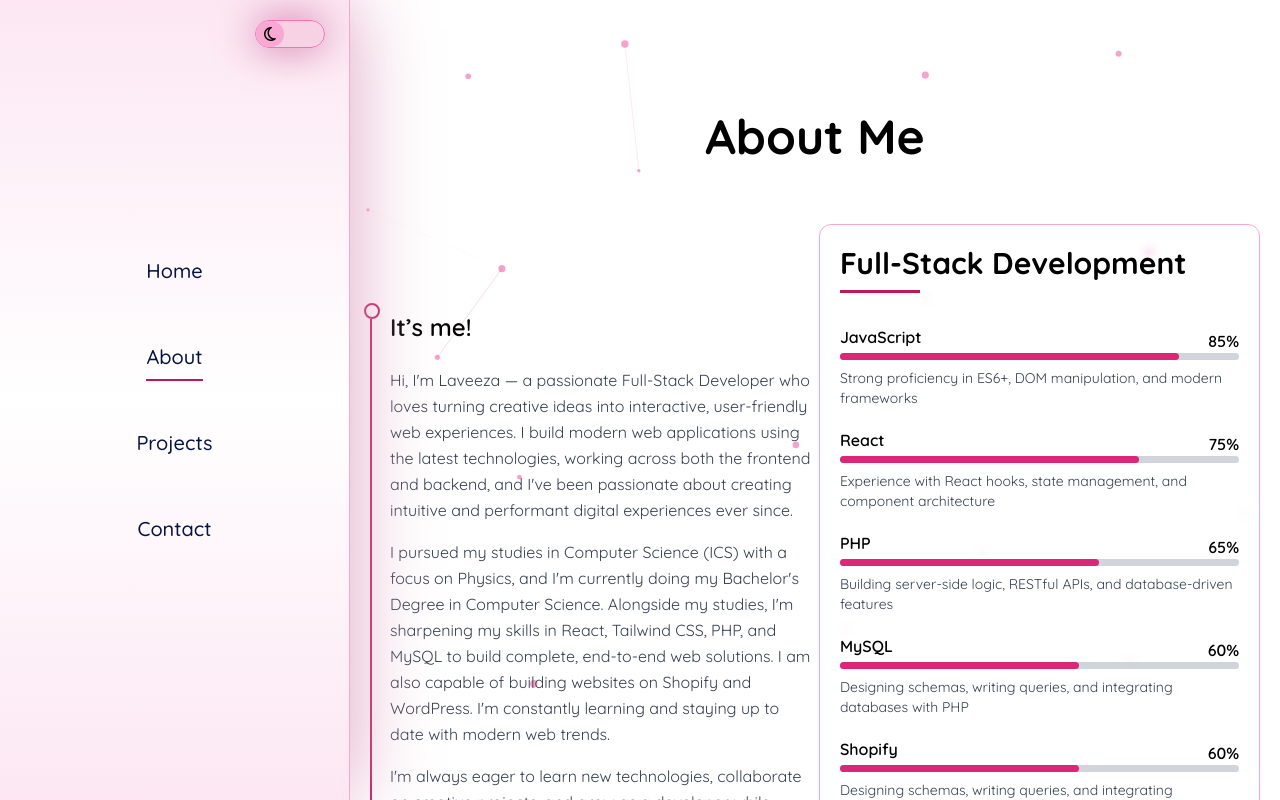
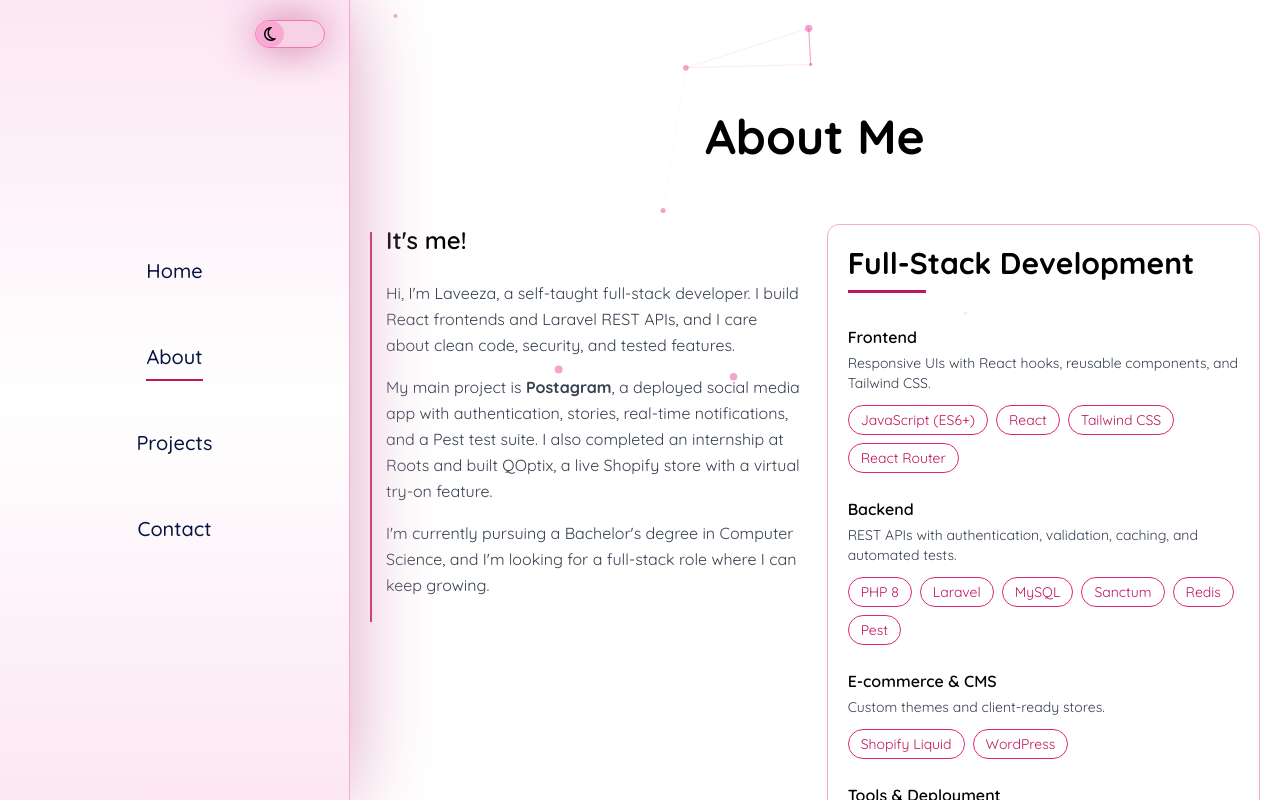
Before and after one commit to Lveeza/laveeza-portfolio, a React (Vite) app: page /about in a window 1280 px wide. Shown: the top 800 px of the page. Built offline with nearby package versions, Linux system fonts and the light colour scheme.

Commit message:
feat: add Postagram project and update particle background configuration and components

```diff
--- a/src/App.jsx
+++ b/src/App.jsx
@@ -1,4 +1,4 @@
-
+import { lazy, Suspense, useContext, useEffect, useState } from 'react'
 import { Routes, Route, useLocation } from 'react-router-dom'
 import PageTransition from './components/PageTransition'
 import Home from './components/Home'
@@ -6,12 +6,22 @@ import About from './components/About'
 import Projects from './components/Projects'
 import Contact from './components/Contact'
 import SideHeader from './components/SideHeader'
-import { useContext } from 'react'
 import { ThemeContext, ThemeProvider } from './contexts/ThemeContext'
+
+const ParticlesBackground = lazy(() => import('./components/ParticlesBackground'))
 
 function AppContent() {
   const location = useLocation()
   const [isDark] = useContext(ThemeContext)
+  const [showParticles, setShowParticles] = useState(false)
+
+  useEffect(() => {
+    const reduceMotion = window.matchMedia('(prefers-reduced-motion: reduce)').matches
+    const isSmallScreen = window.matchMedia('(max-width: 767px)').matches
+    if (reduceMotion || isSmallScreen) return
+    const id = setTimeout(() => setShowParticles(true), 500)
+    return () => clearTimeout(id)
+  }, [])
 
   return (
     <>
@@ -21,6 +31,19 @@ function AppContent() {
           isDark ? 'bg-[#111827]' : 'bg-[#fff]'
         }`}
       >
+        {/* Particles: mounted once, never re-created on route change */}
+        <div
+          className="pointer-events-none fixed inset-y-0 right-0 left-0 z-0 laptop:left-[280px] xl:left-[350px]"
+          aria-hidden="true"
+        >
+          {showParticles && (
+            <Suspense fallback={null}>
+              <ParticlesBackground />
+            </Suspense>
+          )}
+        </div>
+
+        <div className="relative z-10 w-full">
           <PageTransition>
             <Routes location={location} key={location.pathname}>
               <Route path="/" element={<Home />} />
@@ -29,6 +52,7 @@ function AppContent() {
               <Route path="/contact" element={<Contact />} />
             </Routes>
           </PageTransition>
+        </div>
       </main>
     </>
   )
--- a/src/components/About.jsx
+++ b/src/components/About.jsx
@@ -1,123 +1,91 @@
-import ParticlesBackground from './ParticlesBackground'
+import { useContext } from 'react'
 import { ThemeContext } from '../contexts/ThemeContext'
-import { useContext } from 'react'
+
+const SKILL_GROUPS = [
+  {
+    title: 'Frontend',
+    summary: 'Responsive UIs with React hooks, reusable components, and Tailwind CSS.',
+    items: ['JavaScript (ES6+)', 'React', 'Tailwind CSS', 'React Router'],
+  },
+  {
+    title: 'Backend',
+    summary: 'REST APIs with authentication, validation, caching, and automated tests.',
+    items: ['PHP 8', 'Laravel', 'MySQL', 'Sanctum', 'Redis', 'Pest'],
+  },
+  {
+    title: 'E-commerce & CMS',
+    summary: 'Custom themes and client-ready stores.',
+    items: ['Shopify Liquid', 'WordPress'],
+  },
+  {
+    title: 'Tools & Deployment',
+    summary: 'Version control, API testing, and production deployment.',
+    items: ['Git & GitHub', 'Docker', 'Postman', 'Railway'],
+  },
+]
 
 export default function About() {
-  const skills = [
-    {
-      name: 'JavaScript',
-      level: 85,
-      description:
-        'Strong proficiency in ES6+, DOM manipulation, and modern frameworks',
-    },
-    {
-      name: 'React',
-      level: 75,
-      description:
-        'Experience with React hooks, state management, and component architecture',
-    },
-    {
-      name: 'PHP',
-      level: 65,
-      description:
-        'Building server-side logic, RESTful APIs, and database-driven features',
-    },
-    {
-      name: 'MySQL',
-      level: 60,
-      description:
-        'Designing schemas, writing queries, and integrating databases with PHP',
-    },
-    {
-      name: 'Shopify',
-      level: 60,
-      description:
-        'Designing schemas, writing queries, and integrating databases with PHP',
-    },
-    {
-      name: 'Wordpress',
-      level: 60,
-      description:
-        'Designing schemas, writing queries, and integrating databases with PHP',
-    },
-
-  ]
-
   const [isDark] = useContext(ThemeContext)
+  const heading = isDark ? 'text-[#f5f5f5]' : 'text-black'
+  const body = isDark ? 'text-gray-300' : 'text-gray-700'
 
   return (
-    <section className="relative flex min-h-screen w-full items-center justify-center overflow-hidden px-5 py-28">
-      <ParticlesBackground />
-
-      <div className="relative z-10 flex flex-col items-center justify-center text-black">
-        <h1
-          className={` ${isDark ? 'text-[#f5f5f5]' : 'text-[#000]'} text-center text-4xl font-bold laptop:text-5xl`}
-        >
+    <section className="relative flex min-h-dvh w-full items-center justify-center px-5 py-28">
+      <div className="relative z-10 w-full max-w-6xl">
+        <h1 className={`text-center text-4xl font-bold laptop:text-5xl ${heading}`}>
           About Me
         </h1>
 
-        <div className="mx-auto mt-16 flex w-full max-w-6xl flex-col items-center gap-5 laptop:flex-row laptop:gap-2">
-          <div className="relative w-full pl-3 xl:pl-5 before:absolute before:left-0 before:top-2 before:h-full before:w-[2px] before:bg-pink-700 before:content-[''] after:absolute after:-top-2 after:left-[-6px] after:h-4 after:w-4 after:rounded-full after:border-[2px] after:border-pink-700 after:bg-transparent after:content-[''] laptop:w-1/2">
-            <h4
-              className={`mb-6 ${isDark ? 'text-[#f5f5f5]' : 'text-[#000]'} text-2xl font-semibold`}
-            >
-              It’s me!
-            </h4>
-
-            <p
-              className={`mb-4 leading-relaxed ${isDark ? 'text-gray-300' : 'text-gray-700'}`}
-            >
-              Hi, I'm Laveeza — a passionate Full-Stack Developer who loves turning creative ideas into interactive, user-friendly web experiences. I build modern web applications using the latest technologies, working across both the frontend and backend, and I've been passionate about creating intuitive and performant digital experiences ever since.
+        <div className="mt-16 flex flex-col items-start gap-8 laptop:flex-row laptop:gap-6">
+          {/* Story */}
+          <div className="relative w-full pl-4 laptop:w-1/2 before:absolute before:left-0 before:top-2 before:h-full before:w-[2px] before:bg-pink-700 before:content-['']">
+            <h2 className={`mb-6 text-2xl font-semibold ${heading}`}>It's me!</h2>
+            <p className={`mb-4 leading-relaxed ${body}`}>
+              Hi, I'm Laveeza, a self-taught full-stack developer. I build React
+              frontends and Laravel REST APIs, and I care about clean code, security,
+              and tested features.
             </p>
-
-            <p
-              className={`mb-4 leading-relaxed ${isDark ? 'text-gray-300' : 'text-gray-700'}`}
-            >
-              I pursued my studies in Computer Science (ICS) with a focus on Physics, and I'm currently doing my Bachelor's Degree in Computer Science. Alongside my studies, I'm sharpening my skills in React, Tailwind CSS, PHP, and MySQL to build complete, end-to-end web solutions. I am also capable of building websites on Shopify and WordPress. I'm constantly learning and staying up to date with modern web trends.
+            <p className={`mb-4 leading-relaxed ${body}`}>
+              My main project is <strong>Postagram</strong>, a deployed social media
+              app with authentication, stories, real-time notifications, and a
+              Pest test suite. I also completed an internship at Roots and built
+              QOptix, a live Shopify store with a virtual try-on feature.
             </p>
-
-            <p
-              className={`mb-4 leading-relaxed ${isDark ? 'text-gray-300' : 'text-gray-700'}`}
-            >
-              I'm always eager to learn new technologies, collaborate on creative projects, and grow as a developer while building impactful web experiences.
+            <p className={`mb-4 leading-relaxed ${body}`}>
+              I'm currently pursuing a Bachelor's degree in Computer Science, and I'm
+              looking for a full-stack role where I can keep growing.
             </p>
           </div>
 
+          {/* Skills */}
           <div
-            className={`w-full rounded-xl border border-pink-300 laptop:w-1/2 ${isDark ? 'text-[#f5f5f5]' : 'text-[#000]'} ${isDark ? 'bg-[#2d1b2e]' : 'bg-white/40'} p-5 shadow-sm backdrop-blur-sm`}
+            className={`w-full rounded-xl border border-pink-300 p-5 shadow-sm laptop:w-1/2 ${
+              isDark ? 'bg-[#2d1b2e]/90 text-[#f5f5f5]' : 'bg-white/70 text-black'
+            }`}
           >
-            <div data-aos="fade-up" data-aos-delay="200">
-              <h3
-                className={`relative pb-3 text-2xl font-bold after:absolute after:bottom-0 after:left-0 after:h-[3px] after:w-[20%] after:bg-pink-700 after:transition-all after:duration-500 after:content-[''] xl:text-3xl`}
-              >
-                Full-Stack Development
-              </h3>
+            <h2 className="relative pb-3 text-2xl font-bold xl:text-3xl after:absolute after:bottom-0 after:left-0 after:h-[3px] after:w-1/5 after:bg-pink-700 after:content-['']">
+              Full-Stack Development
+            </h2>
 
-              <div className="mt-8 flex flex-col gap-5">
-                {skills.map((skill, index) => (
-                  <div key={index}>
-                    <h4 className="-mb-5 text-base font-semibold">
-                      {skill.name}
-                    </h4>
-
-                    <div className="flex flex-col items-end font-semibold">
-                      <span>{skill.level}%</span>
-                      <div className="h-[7px] w-full rounded-md bg-gray-300">
-                        <div
-                          className="h-[7px] rounded-md bg-pink-600 transition-all duration-500"
-                          style={{ width: `${skill.level}%` }}
-                        ></div>
-                      </div>
-                    </div>
-
-                    <p
-                      className={`mt-2 text-sm ${isDark ? 'text-gray-400' : 'text-gray-700'}`}
-                    >
-                      {skill.description}
-                    </p>
-                  </div>
-                ))}
-              </div>
+            <div className="mt-8 flex flex-col gap-6">
+              {SKILL_GROUPS.map((group) => (
+                <div key={group.title}>
+                  <h3 className="text-base font-semibold">{group.title}</h3>
+                  <p className={`mt-1 text-sm ${isDark ? 'text-gray-400' : 'text-gray-700'}`}>
+                    {group.summary}
+                  </p>
+                  <ul className="mt-3 flex flex-wrap gap-2">
+                    {group.items.map((item) => (
+                      <li
+                        key={item}
+                        className={`rounded-full border border-pink-600 px-3 py-1 text-sm ${isDark ? 'text-pink-400' : 'text-pink-700'}`}
+                      >
+                        {item}
+                      </li>
+                    ))}
+                  </ul>
+                </div>
+              ))}
             </div>
           </div>
         </div>
--- a/src/components/ParticlesBackground.jsx
+++ b/src/components/ParticlesBackground.jsx
@@ -4,9 +4,11 @@ import { loadSlim } from '@tsparticles/slim'
 
 
 const OPTIONS = {
+  fullScreen: { enable: false },
   fpsLimit: 60,
   detectRetina: false,
   interactivity: {
+    detectsOn: 'window',
     events: { onHover: { enable: true, mode: 'repulse' } },
     modes: { repulse: { distance: 100, duration: 0.4 } },
   },
--- a/src/components/Projects.jsx
+++ b/src/components/Projects.jsx
@@ -1,143 +1,178 @@
-import ParticlesBackground from './ParticlesBackground'
+import { useContext } from 'react'
+import { ThemeContext } from '../contexts/ThemeContext'
+
+import postagram from '../assets/postgram.png'
 import qoptix from '../assets/qoptix.png'
 import digitalApp from '../assets/DigitalApp.png'
 import quizApp from '../assets/QuizApp.png'
 import countries from '../assets/Countries.png'
 import shoe from '../assets/shoeImg.png'
 
+import darkQoptix from '../assets/qoptix-remove-img.png'
+import darkDigitalApp from '../assets/DigitalApp-removebg-preview.png'
+import darkQuizApp from '../assets/QuizApp-removebg-preview.png'
 import darkCountry from '../assets/Countries-removebg-preview.png'
-import darkDigitalApp from '../assets/DigitalApp-removebg-preview.png'
-import darkQoptix from '../assets/qoptix-remove-img.png'
 import darkShoeApp from '../assets/shoeImg-removebg-preview.png'
-import darkQuizApp from '../assets/QuizApp-removebg-preview.png'
 
-import { ThemeContext } from '../contexts/ThemeContext'
-import { useContext } from 'react'
-
-export default function Projects() {
-  const [isDark] = useContext(ThemeContext)
-
-  const projects = [
+const PROJECTS = [
+  {
+    title: 'Postagram',
+    featured: true,
+    tagline:
+      'A full-stack social media app: Laravel REST API with a React frontend. Users can post photos, videos and text slides, follow people, like, comment, and share 24-hour stories.',
+    highlights: [
+      'Token authentication with Laravel Sanctum, policies, and rate limiting',
+      'N+1-safe API Resources and cursor pagination for infinite scroll',
+      'Queued email and real-time notifications (Redis, Reverb)',
+      'Pest test suite and deployment on Railway',
+    ],
+    image: postagram,
+    DarkImage: postagram,
+    liveUrl: 'https://postgram-frontend.vercel.app',
+    codeUrl: 'https://github.com/Lveeza/postgram-backend',
+    extraLinks: [{ label: 'Frontend code', url: 'https://github.com/Lveeza/postgram-frontend' }],
+    tech: ['Laravel', 'PHP', 'MySQL', 'React', 'Tailwind', 'Redis', 'Pest'],
+  },
   {
     title: 'Qoptix',
     tagline:
-        'A full-stack online store built to deliver a seamless shopping experience. The application features dynamic product listings, responsive design, shopping cart functionality, catogories filter functionality, and a modern UI.',
+      'A live Shopify store for a real client, with a custom Liquid theme, product filtering by category, a cart, and a virtual try-on feature.',
     image: qoptix,
     DarkImage: darkQoptix,
     liveUrl: 'https://qoptix.pk/',
-      codeUrl: 'https://github.com/you/ecommerce-store',
-      tech: ['Javascript', 'Shopify liquid'],
+    tech: ['Shopify Liquid', 'JavaScript', 'CSS'],
   },
   {
     title: 'Digital Marketing App',
     tagline:
-        'A modern, responsive landing-page application designed to showcase digital marketing services and features with engaging visuals and interactive elements. A user can enjoy fully responsive experiance at this website.',
+      'A responsive landing page for a digital marketing service, with interactive sections and a fully mobile-friendly layout.',
     image: digitalApp,
     DarkImage: darkDigitalApp,
     liveUrl: 'https://digital-marketing-apps.netlify.app/',
-      codeUrl: 'https://github.com/you/digital-marketing-app',
     tech: ['React', 'Tailwind', 'HTML'],
   },
   {
     title: 'Quiz App',
     tagline:
-        'An interactive quiz application where users can test their knowledge through multiple-choice questions. It dynamically tracks the score, shows correct answers, and provides a smooth, amd a perfect responsive experience.',
+      'A multiple-choice quiz that tracks your score, shows the correct answers, and works well on every screen size.',
     image: quizApp,
     DarkImage: darkQuizApp,
     liveUrl: 'https://quizappo.netlify.app/',
-      codeUrl: 'https://github.com/you/quiz-app',
     tech: ['JavaScript', 'CSS', 'HTML'],
   },
   {
     title: 'Countries',
     tagline:
-        'A responsive web application built using the REST Countries API that allows users to explore detailed information about countries around the world. Users can search for any country by name, filter by region, and view key details.',
+      'Explore countries with the REST Countries API: search by name, filter by region, and open a detail view for each country.',
     image: countries,
     DarkImage: darkCountry,
     liveUrl: 'https://resttcountriesapi-project.netlify.app/',
-      codeUrl: 'https://github.com/you/piano-app',
-      tech: ['HTML', 'Tailwind', 'React'],
+    tech: ['React', 'Tailwind', 'REST API'],
   },
   {
     title: 'The Shoe Company',
     tagline:
-        'A modern and responsive shoe company website built using HTML, tailwind, and JavaScript. It features a clean design, smooth animations, and showcases stylish footwear collections with an elegant layout.',
+      'A responsive shoe store website with smooth animations and a clean product showcase layout.',
     image: shoe,
     DarkImage: darkShoeApp,
     liveUrl: 'https://shoe-company-website.netlify.app/',
-      codeUrl: 'https://github.com/you/foodie-app',
     tech: ['JavaScript', 'Tailwind', 'HTML'],
   },
 ]
 
+function LinkButton({ href, children, primary }) {
   return (
-    <section className="pc:w-[80%] relative mx-auto flex min-h-screen w-full items-center justify-center overflow-hidden px-3">
-      <ParticlesBackground />
+    <a
+      href={href}
+      target="_blank"
+      rel="noopener noreferrer"
+      className={`rounded-md px-3 py-1.5 text-sm font-semibold transition hover:scale-105 ${
+        primary
+          ? 'bg-pink-600 text-white hover:bg-pink-700'
+          : 'border border-pink-500 text-pink-500 hover:bg-pink-500/10'
+      }`}
+    >
+      {children}
+    </a>
+  )
+}
 
-      <div className="relative z-10 px-4 py-24 laptop:py-12">
-        <h1
-          className={`text-center ${isDark ? 'text-[#f5f5f5]' : 'text-[#000]'} text-3xl font-medium laptop:text-5xl`}
-        >
+export default function Projects() {
+  const [isDark] = useContext(ThemeContext)
+  const heading = isDark ? 'text-[#f5f5f5]' : 'text-black'
+  const body = isDark ? 'text-gray-400' : 'text-gray-600'
+
+  return (
+    <section className="relative mx-auto w-full px-4 py-24 laptop:py-12 pc:w-[80%]">
+      <h1 className={`text-center text-3xl font-medium laptop:text-5xl ${heading}`}>
         My Projects
       </h1>
 
-        <div className="mt-20 grid grid-cols-1 items-center justify-center gap-5 backdrop-blur-sm sm:grid-cols-1 md:grid-cols-2 xl:grid-cols-2 xl:gap-10">
-          {projects.map((p) => (
-            <div
+      <div className="mt-20 grid grid-cols-1 justify-items-center gap-5 md:grid-cols-2 xl:gap-10">
+        {PROJECTS.map((p, index) => (
+          <article
             key={p.title}
-              className={`group relative w-full max-w-[650px] overflow-hidden rounded-2xl border bg-white/5 ${isDark ? 'border-black' : 'border-gray-200 '} ${isDark ? 'shadow-[0_0_30px_#3b3b63]' : 'shadow-[0_0_30px_#f5b3d3]'} transition-all duration-300 ${isDark ? 'hover:shadow-[0_0_40px_#3b3b63]' : 'hover:shadow-[0_0_40px_#d192b1]'}`}
+            className={`group w-full max-w-[650px] overflow-hidden rounded-2xl border bg-white/5 transition-shadow duration-300 ${
+              p.featured ? 'md:col-span-2' : ''
+            } ${
+              isDark
+                ? 'border-black shadow-[0_0_30px_#3b3b63] hover:shadow-[0_0_40px_#3b3b63]'
+                : 'border-gray-200 shadow-[0_0_30px_#f5b3d3] hover:shadow-[0_0_40px_#d192b1]'
+            }`}
           >
             <img
-                src={` ${isDark ? p.DarkImage : p.image} `}
-                alt={p.title}
-                className={`h-64 w-full object-cover ${isDark ? 'shadow-[0_0_20px_#54424b]' : 'shadow-[0_0_30px_#f5b3d3]'} transition-transform duration-500 group-hover:scale-105 sm:h-72 md:h-80`}
+              src={isDark ? p.DarkImage : p.image}
+              alt={`${p.title} screenshot`}
+              width="650"
+              height="320"
+              loading={index < 2 ? 'eager' : 'lazy'}
+              decoding="async"
+              className="h-64 w-full object-cover transition-transform duration-500 group-hover:scale-105 sm:h-72 md:h-80"
             />
 
             <div className="p-5">
-                <h3
-                  className={`text-xl ${isDark ? 'text-[#f5f5f5]' : 'text-[#000]'} font-semibold`}
-                >
-                  {p.title}
-                </h3>
-                <p
-                  className={`mt-2 text-sm ${isDark ? 'text-gray-400' : 'text-gray-600'} `}
-                >
-                  {p.tagline}
-                </p>
+              <div className="flex items-center gap-2">
+                <h2 className={`text-xl font-semibold ${heading}`}>{p.title}</h2>
+                {p.featured && (
+                  <span className="rounded-full bg-pink-600 px-2 py-0.5 text-xs font-semibold text-white">
+                    Featured
+                  </span>
+                )}
+              </div>
 
-                <div className="mt-4 flex flex-wrap gap-2">
+              <p className={`mt-2 text-sm ${body}`}>{p.tagline}</p>
+
+              {p.highlights && (
+                <ul className={`mt-3 list-disc space-y-1 pl-5 text-sm ${body}`}>
+                  {p.highlights.map((h) => (
+                    <li key={h}>{h}</li>
+                  ))}
+                </ul>
+              )}
+
+              <ul className="mt-4 flex flex-wrap gap-2">
                 {p.tech.map((t) => (
-                    <span
+                  <li
                     key={t}
-                      className={`rounded-full ${isDark ? 'bg-pink-300' : 'bg-pink-100'} px-2 py-1 text-xs font-semibold text-pink-600`}
+                    className={`rounded-full px-2 py-1 text-xs font-semibold ${
+                      isDark ? 'bg-pink-900/40 text-pink-300' : 'bg-pink-100 text-pink-700'
+                    }`}
                   >
                     {t}
-                    </span>
+                  </li>
                 ))}
-                </div>
+              </ul>
 
-                <div className="flex items-center justify-end">
-                  <div className="group relative flex w-[70px] flex-col items-center text-pink-600">
-                    <p
-                      className={`absolute -top-6 ${isDark ? 'text-[#f5f5f5]' : 'text-[#000]'} hidden text-sm font-medium italic group-hover:block`}
-                    >
-                      Live Demo
-                    </p>
-
-                    <a
-                      href={p.liveUrl}
-                      target="_blank"
-                      rel="noopener noreferrer"
-                      className="transform rounded-md border border-pink-400 px-2 py-1 text-pink-400 transition hover:scale-110 hover:shadow-[0_0_20px_#f5b3d3]"
-                    >
-                      <i className="fa-regular fa-share-from-square"></i>
-                    </a>
+              <div className="mt-5 flex flex-wrap justify-end gap-2">
+                {p.codeUrl && <LinkButton href={p.codeUrl}>Code</LinkButton>}
+                {p.extraLinks?.map((l) => (
+                  <LinkButton key={l.url} href={l.url}>{l.label}</LinkButton>
+                ))}
+                {p.liveUrl && <LinkButton href={p.liveUrl} primary>Live Demo</LinkButton>}
               </div>
             </div>
-              </div>
-            </div>
+          </article>
         ))}
-        </div>
       </div>
     </section>
   )
```
Also changed, not shown: src/components/Home.jsx (+4 -22 lines), src/assets/postgram.png (added). Lines whose indentation alone changed are shown as unchanged.
